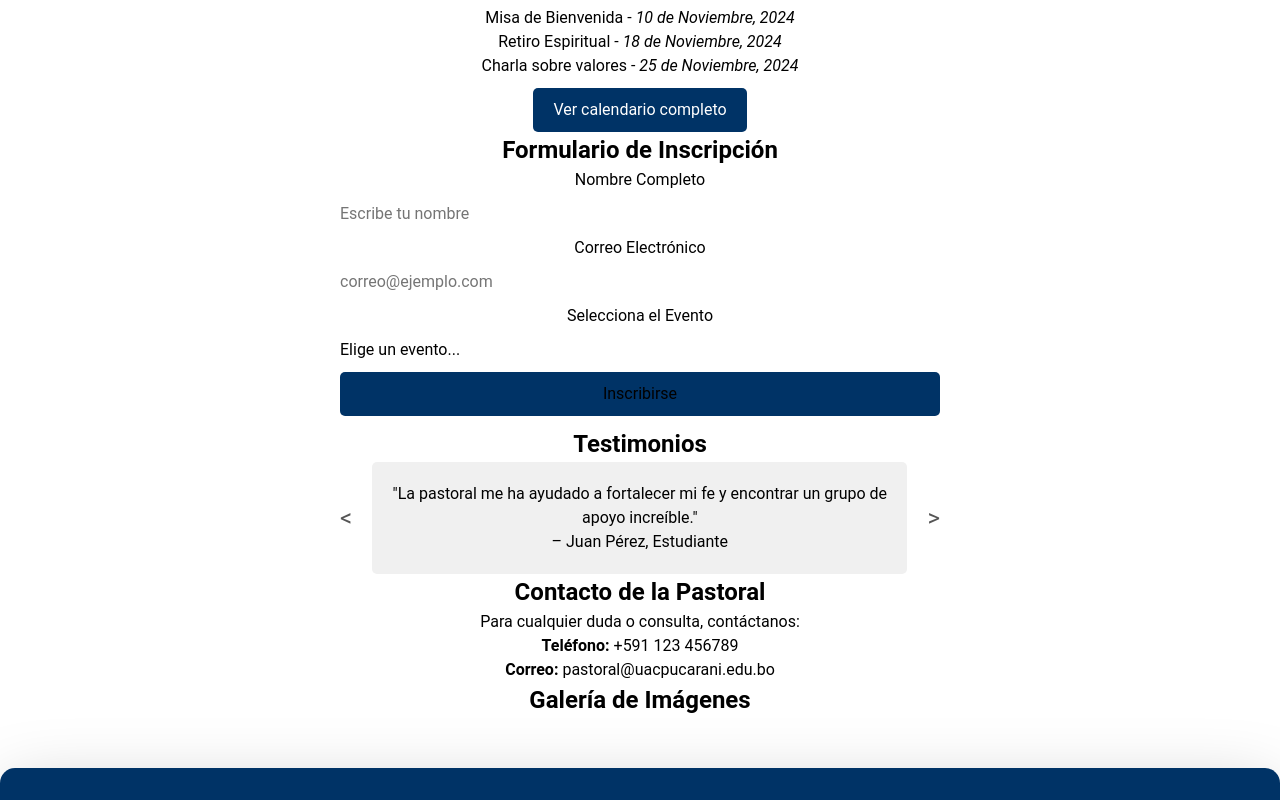
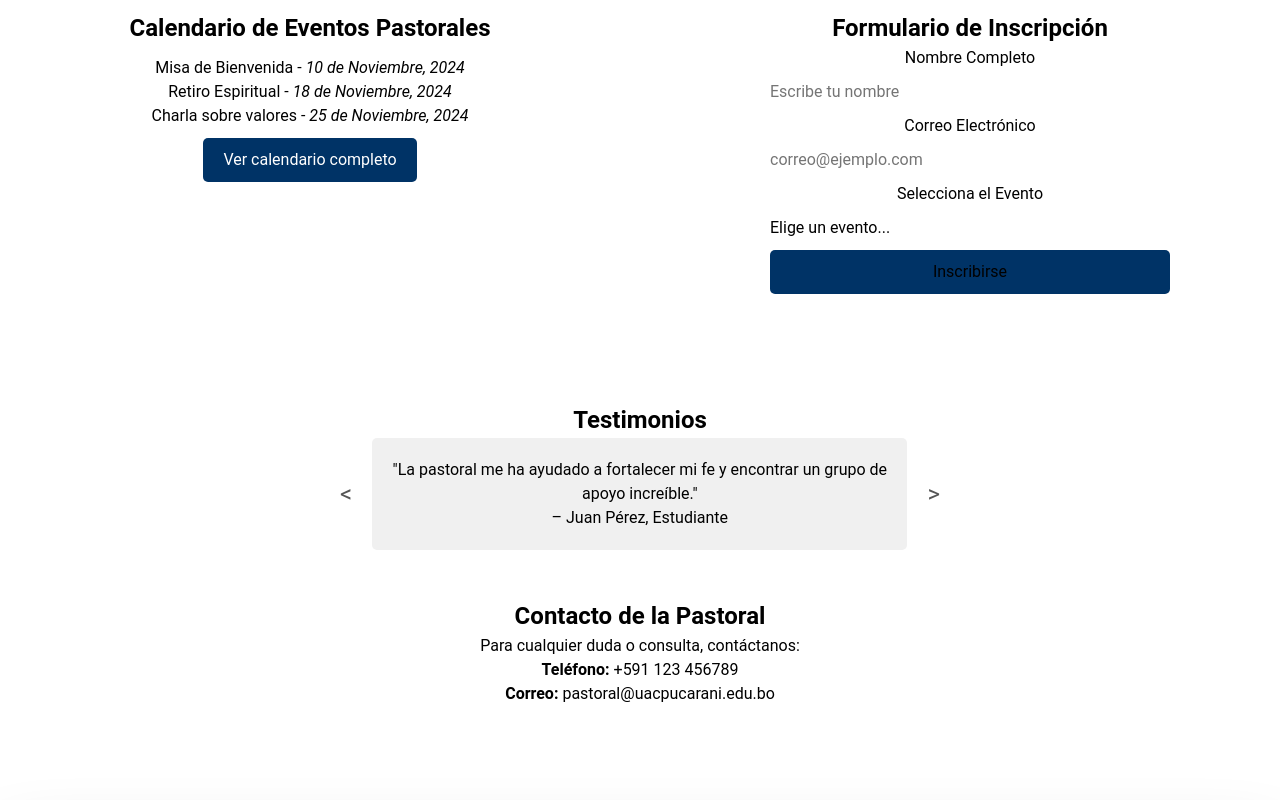
Before and after one commit to JesusRodrigoV/UAC-Pucarani-Web, a Vue app in the folder Vue/: page /pastoral in a window 1280 px wide. Shown: the part 1060-1860 px from the top of the page. Built offline with nearby package versions, Linux system fonts and the light colour scheme.

Commit message:
cambios y merge

```diff
--- a/Vue/src/App.vue
+++ b/Vue/src/App.vue
@@ -26,7 +26,7 @@ onMounted(() => {
 <template>
 
   <transition name="fade">
-    <RouterView class="fade-in-element" />
+    <RouterView/>
   </transition>
 </template>
 
--- a/Vue/src/style.css
+++ b/Vue/src/style.css
@@ -165,14 +165,6 @@ body {
 /**/
 
 
-.fade-in-element {
-  opacity: 0;
-  transition: opacity 2s ease-out, transform 1s ease-out;
-}
-
-.fade-in-visible {
-  opacity: 1;
-}
 /*Botones flotantes*/
 .icon-container {
   position: fixed;
--- a/Vue/src/views/Footer.vue
+++ b/Vue/src/views/Footer.vue
@@ -46,14 +46,14 @@ const toggleLanguage = () => {
               <RouterLink to="/fisio">{{ t('careers.fisioterapia') }}</RouterLink>
             </li>
           </ul>
-          <ul class="service_header">
+          <!-- <ul class="service_header">
             <li class="service_name">{{ t('industries.title') }}</li>
             <li><a href="#">Johnson & Johnson</a></li>
           </ul>
           <ul class="service_header">
             <li class="service_name">{{ t('company.title') }}</li>
             <li><a href="#">Ucbito</a></li>
-          </ul>
+          </ul> -->
         </div>
       </div>
       <hr>
--- a/Vue/src/views/Modal.vue
+++ b/Vue/src/views/Modal.vue
@@ -158,8 +158,8 @@ export default {
 
 .cerrar {
   position: absolute;
-  top: 130px;
-  right: 565px;
+  top: 160px;
+  right: 580px;
   font-size: 35px;
   cursor: pointer;
 }
--- a/Vue/src/views/Pastoral.vue
+++ b/Vue/src/views/Pastoral.vue
@@ -53,9 +53,10 @@ function previousTestimonial() {
                 y comunitario en la UAC Pucarani.</p>
         </section>
 
-
+        <!-- Contenedor para el calendario y el formulario -->
+        <section class="calendar-registration-container">
             <!-- Próximas Actividades -->
-        <section class="upcoming-events">
+            <div class="upcoming-events">
                 <h2>Calendario de Eventos Pastorales</h2>
                 <ul>
                     <li>Misa de Bienvenida - <em>10 de Noviembre, 2024</em></li>
@@ -65,10 +66,10 @@ function previousTestimonial() {
                 <button class="calendar-link" @click="showModal">
                     Ver calendario completo
                 </button>
-        </section>
+            </div>
 
             <!-- Formulario de Inscripción -->
-        <section class="registration-form">
+            <div class="registration-form">
                 <h2>Formulario de Inscripción</h2>
                 <form @submit.prevent>
                     <label for="name">Nombre Completo</label>
@@ -87,8 +88,9 @@ function previousTestimonial() {
 
                     <button type="submit" class="submit-button">Inscribirse</button>
                 </form>
+            </div>
         </section>
-
+<br><br>
         <!-- Testimonios -->
         <section class="testimonials">
             <h2>Testimonios</h2>
@@ -101,7 +103,7 @@ function previousTestimonial() {
                 <button @click="nextTestimonial" class="carousel-btn">&gt;</button>
             </div>
         </section>
-
+<br><br>
         <!-- Contacto de la Pastoral -->
         <section class="contact">
             <h2>Contacto de la Pastoral</h2>
@@ -109,16 +111,15 @@ function previousTestimonial() {
             <p><strong>Teléfono:</strong> +591 123 456789</p>
             <p><strong>Correo:</strong> pastoral@uacpucarani.edu.bo</p>
         </section>
-
+<br><br><br>
         <!-- Galería de Imágenes -->
-        <section class="gallery">
+        <!-- <section class="gallery">
             <h2>Galería de Imágenes</h2>
             <div class="gallery-grid">
-                <!-- <img src="@/assets/images/pastoral1.jpg" alt="Evento Pastoral" />
-                <img src="@/assets/images/pastoral2.jpg" alt="Actividades Comunitarias" />
-                <img src="@/assets/images/pastoral3.jpg" alt="Reuniones de Reflexión" /> -->
+                <img src="@/assets/images/enfe/enfe1.jpg" alt="Evento Pastoral" />
+                <img src="@/assets/images/enfe/enfe3.jpg" alt="Actividades Comunitarias" />
             </div>
-        </section>
+        </section> -->
     </div>
 
     <!-- Icono de calendario en pantalla flotante -->
@@ -131,6 +132,7 @@ function previousTestimonial() {
     <Boton />
     <Footer />
 </template>
+
 
 <style>
 
@@ -206,6 +208,10 @@ function previousTestimonial() {
     text-align: center;
     text-decoration: none;
 }
+.submit-button {
+    color: white;
+}
+
 .calendar-link:hover,
 .submit-button:hover {
     background-color: var(--azul-hover);
@@ -261,5 +267,25 @@ ul {
   padding: 10px;
   margin: 0;
 }
+.calendar-registration-container {
+    display: flex;
+    justify-content: space-between;
+    margin-top: 50px;
+    margin-bottom: 50px;
+}
+
+.upcoming-events,
+.registration-form {
+    flex: 1;
+    margin: 0 10px;
+}
+
+.registration-form {
+    max-width: 400px;
+}
+
+.upcoming-events {
+    max-width: 400px;
+}
 
 </style>
--- a/Vue/src/views/home.vue
+++ b/Vue/src/views/home.vue
@@ -77,6 +77,7 @@ const virtues = [
   { title: "Compromiso Social", description: "Fomentamos el compromiso y la responsabilidad social en todos nuestros estudiantes." },
   { title: "Desarrollo Integral", description: "Promovemos el crecimiento integral de nuestros estudiantes, preparándolos para los retos del futuro." },
   { title: "Desarrollo Social", description: "Promovemos el crecimiento integral de nuestros estudiantes, preparándolos para los retos del futuro." },
+  { title: "Desarrollo Social", description: "Promovemos el crecimiento integral de nuestros estudiantes, preparándolos para los retos del futuro." }
   // virtudes
 ];
 
@@ -138,7 +139,7 @@ const virtues = [
 
 .carousel-image {
   width: 100%;
-  height: auto;
+  height: 100%;
   display: block;
   transition: opacity 1s ease-in-out; /* transición de opacidad */
 }
@@ -146,7 +147,7 @@ const virtues = [
 .carousel-control {
   position: absolute;
   top: 50%;
-  transform: translateY(-50%);
+  transform: translateY(-10%);
   background: rgba(0, 0, 0, 0.7);
   color: white;
   font-size: 2rem;
@@ -167,7 +168,10 @@ const virtues = [
   background-color: rgba(23, 28, 47, 0.6);
 }
 
-
+.carousel{
+  height: 500px;
+  width: 1000px;
+}
 .carousel-control.prev {
   left: 10px;
 }
--- a/Vue/src/views/login.vue
+++ b/Vue/src/views/login.vue
@@ -64,8 +64,6 @@ html, body {
       display: flex;
       align-items: center;
       justify-content: center;
-    border: 1px solid green;
-    height: 100vh;
       width: 100%;
   }
 
```
Lines whose indentation alone changed are shown as unchanged.
